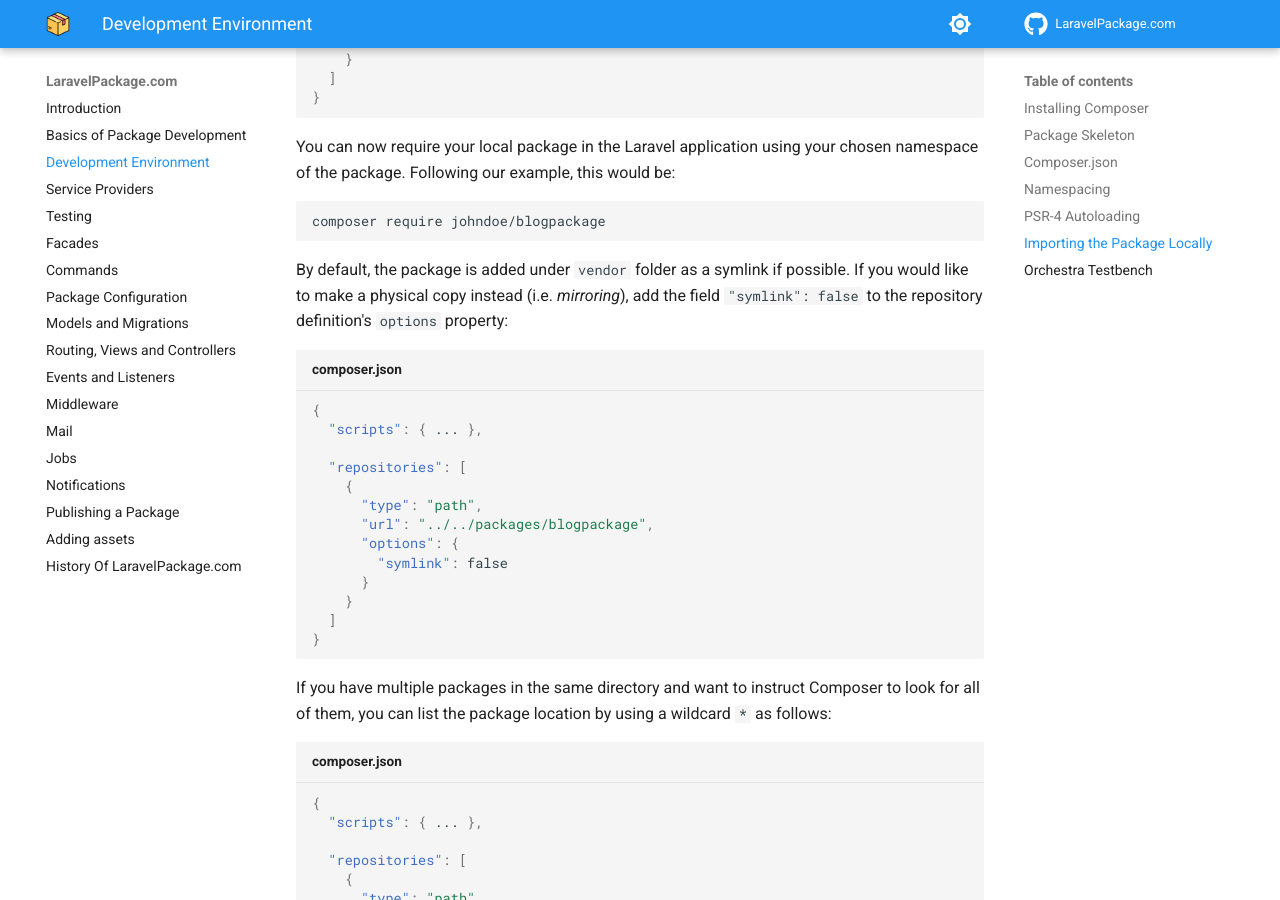
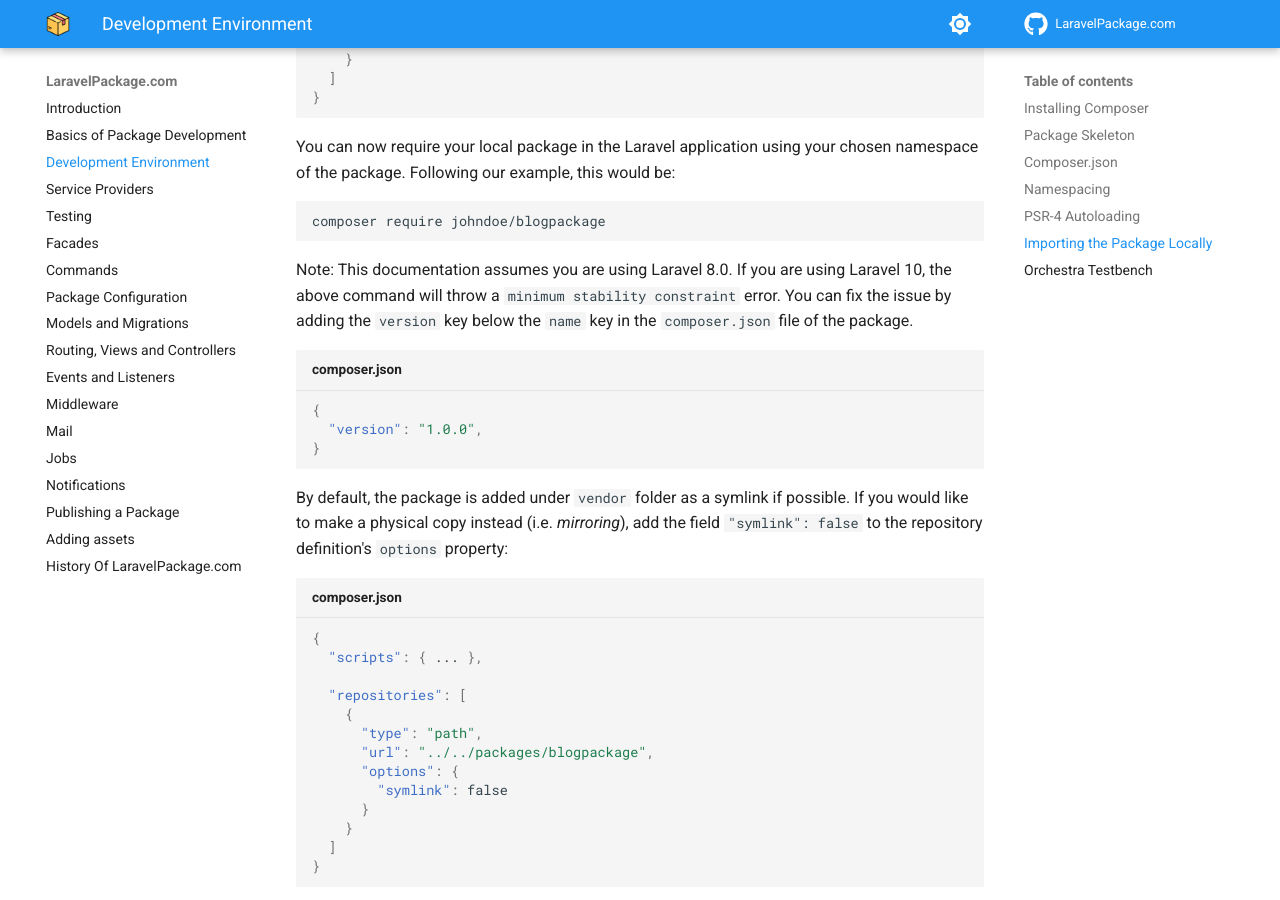
Before and after one commit to PackagePages/LaravelPackage.com, an MkDocs documentation site: the page built from docs/02-development-environment.md, in a window 1280 px wide and 900 px high, scrolled down 3174 px. Built offline with MkDocs 1.6.1 and Material for MkDocs 9.7.7, drawn with Linux system fonts in a browser that asks for light colours; comment, search, counter and statistics services are not loaded.

Commit message:
Fix Laravel version compatibility and documentation error

````diff
--- a/docs/02-development-environment.md
+++ b/docs/02-development-environment.md
@@ -140,6 +140,14 @@ You can now require your local package in the Laravel application using your cho
 composer require johndoe/blogpackage
 ```
 
+Note: This documentation assumes you are using Laravel 8.0. If you are using Laravel 10, the above command will throw a ```minimum stability constraint``` error. You can fix the issue by adding the ```version``` key below the ```name``` key  in the ```composer.json``` file of the package.
+
+```json title="composer.json"
+{
+  "version": "1.0.0",
+}
+```
+
 By default, the package is added under `vendor` folder as a symlink if possible. If you would like to make a physical copy instead (i.e. _mirroring_), add the field `"symlink": false` to the repository definition's `options` property:
 
 ```json title="composer.json"
````
